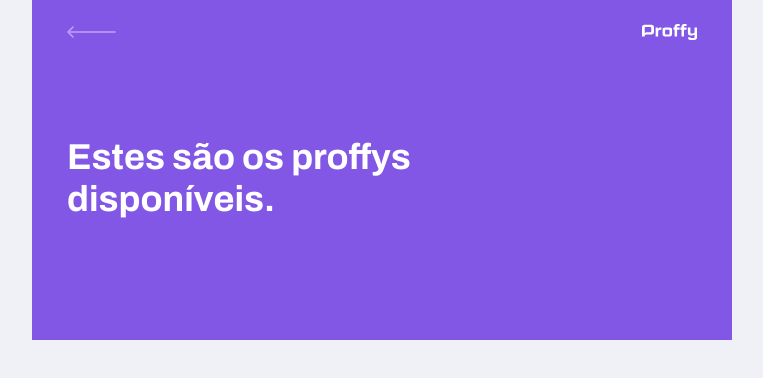
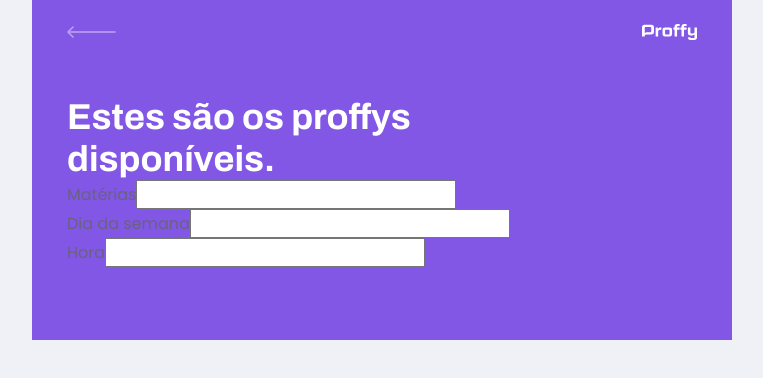
Before and after one commit to Iann-rst/Proffys, a React (Create React App) app in the folder web/: page /study in a window 1280 px wide. Shown: the top 378 px of the page, without its empty margins (258-1021 px from the left). Built offline with nearby package versions, Linux system fonts and the light colour scheme; the HTML template or start-up script is replaced by a standard one.

Commit message:
Página study (TeacherList)

```diff
--- a/web/src/pages/TeacherList/index.tsx
+++ b/web/src/pages/TeacherList/index.tsx
@@ -7,7 +7,24 @@
 function TeacherList(){
   return(
     <div id="page-teacher-list" className="container">
-      <PageHeader title="Estes são os proffys disponíveis."/>
+      <PageHeader title="Estes são os proffys disponíveis.">
+        {/*Passando o formulário como props.children para o componente PageHeader*/}
+        <form id="search-teachers">
+          <div className="input-block">
+            <label htmlFor="subject">Matérias</label>
+            <input type="text" id="subject"/>
+          </div>
+          <div className="input-block">
+            <label htmlFor="week_day">Dia da semana</label>
+            <input type="text" id="week_day"/>
+          </div>
+          <div className="input-block">
+            <label htmlFor="time">Hora</label>
+            <input type="text" id="time"/>
+          </div>
+
+        </form>
+      </PageHeader>
     </div>
   )
 }
```
